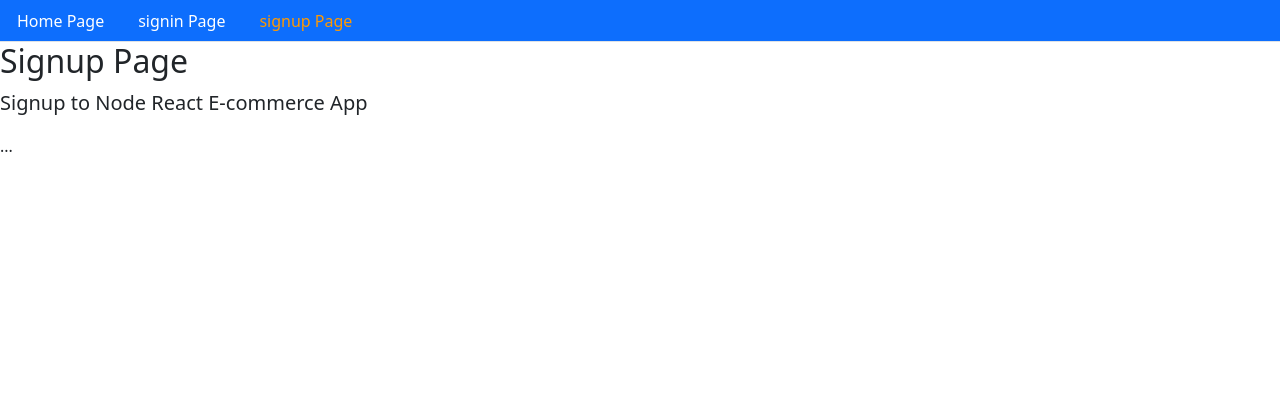
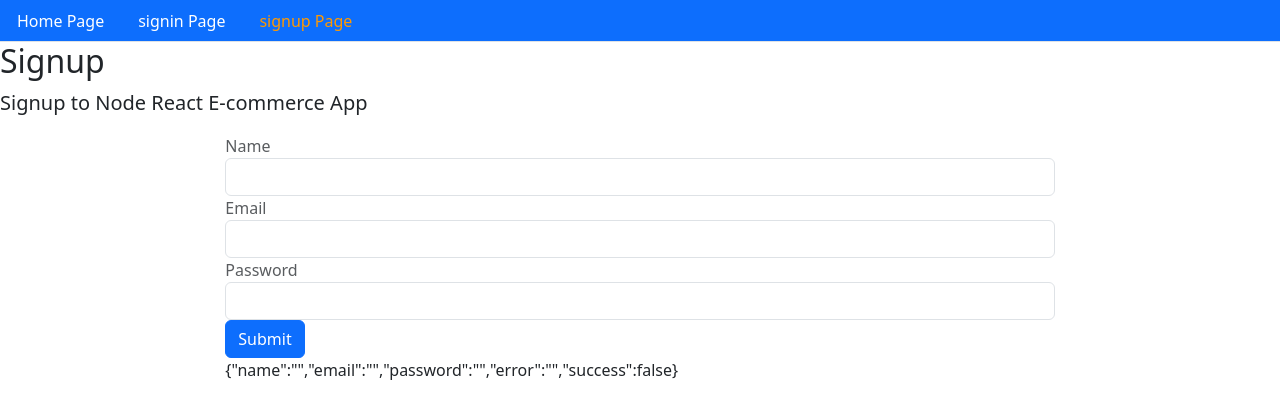
Before and after one commit to 94edwin89/E-COMMERCE-FRONT, a React (Create React App) app: page /signup in a window 1280 px wide. Shown: the top 418 px of the page. Built offline with nearby package versions, Linux system fonts and the light colour scheme; no server answers.

Commit message:
signup form handle change

```diff
--- /dev/null
+++ b/src/config.js
@@ -0,0 +1 @@
+export const API= process.env.REACT_APP_API_URL
--- a/src/user/Signup.js
+++ b/src/user/Signup.js
@@ -1,10 +1,61 @@
-import React from "react";
+import React, { useState } from "react";
 import Layout from "../core/Layout";
+import { API } from "../config";
 
-const Signup = () => (
-  <Layout title="Signup Page" description="Signup to Node React E-commerce App">
-    ...
-  </Layout>
-);
+const Signup = () => {
+  const [values, setValues] = useState({
+    name: "",
+    email: "",
+    password: "",
+    error: "",
+    success: false,
+  });
+
+  const handleChange = (name) => (event) => {
+    setValues({ ...values, error: false, [name]: event.target.value });
+  };
+  const signUpForm = () => (
+    <form>
+      <div className="form-group">
+        <label className="text-muted">Name</label>
+        <input
+          onChange={handleChange("name")}
+          type="text"
+          className="form-control"
+        />
+      </div>
+
+      <div className="form-group">
+        <label className="text-muted">Email</label>
+        <input
+          onChange={handleChange("email")}
+          type="email"
+          className="form-control"
+        />
+      </div>
+
+      <div className="form-group">
+        <label className="text-muted">Password</label>
+        <input
+          onChange={handleChange("password")}
+          type="password"
+          className="form-control"
+        />
+      </div>
+
+      <button class="btn btn-primary">Submit</button>
+    </form>
+  );
+  return (
+    <Layout
+      title="Signup"
+      description="Signup to Node React E-commerce App"
+      className="container col-md-8 offset-md-2"
+    >
+      {signUpForm()}
+      {JSON.stringify(values)}
+    </Layout>
+  );
+};
 
 export default Signup;
```
Also changed, not shown: 1 other file (tests, documents, lock files or other folders).
